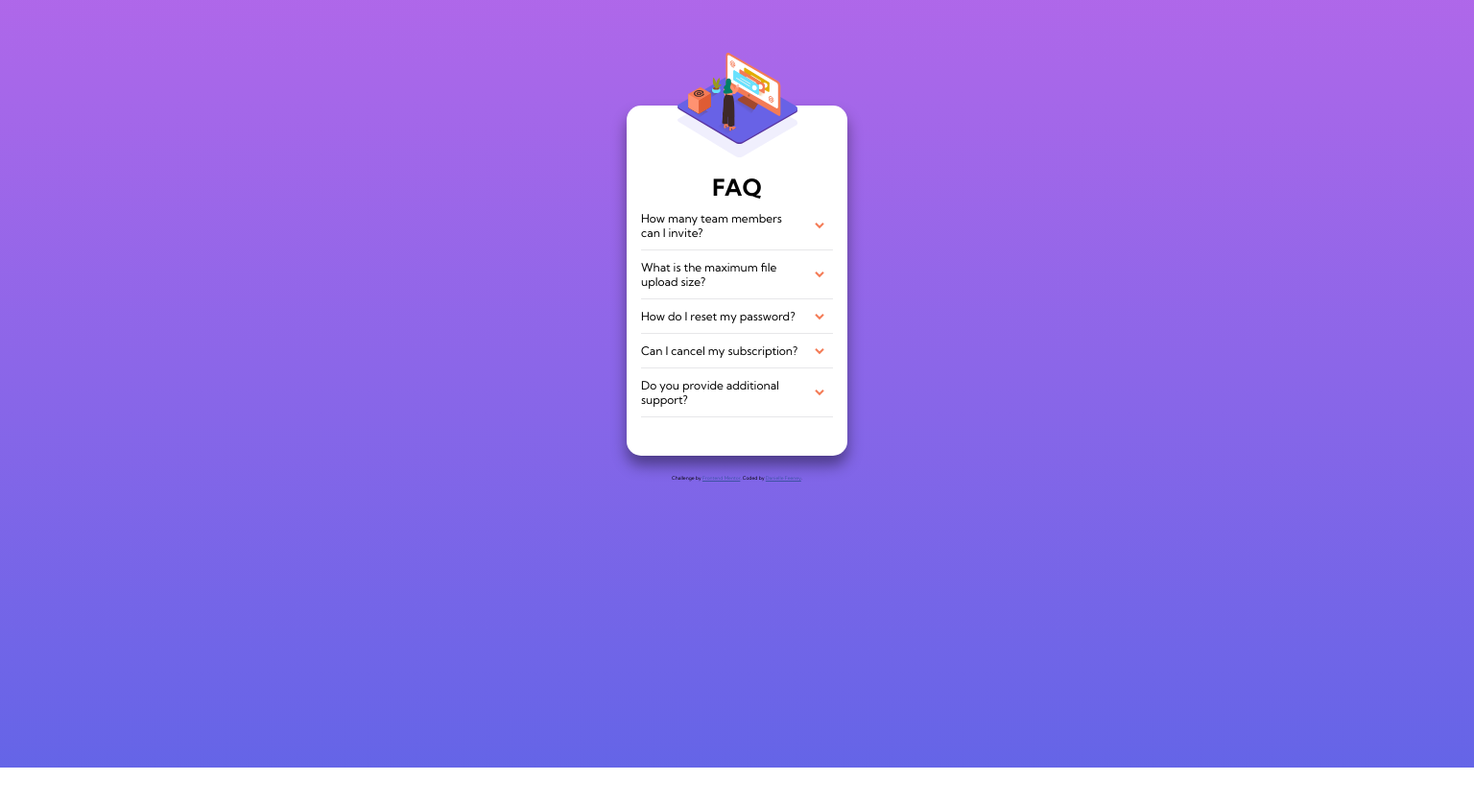
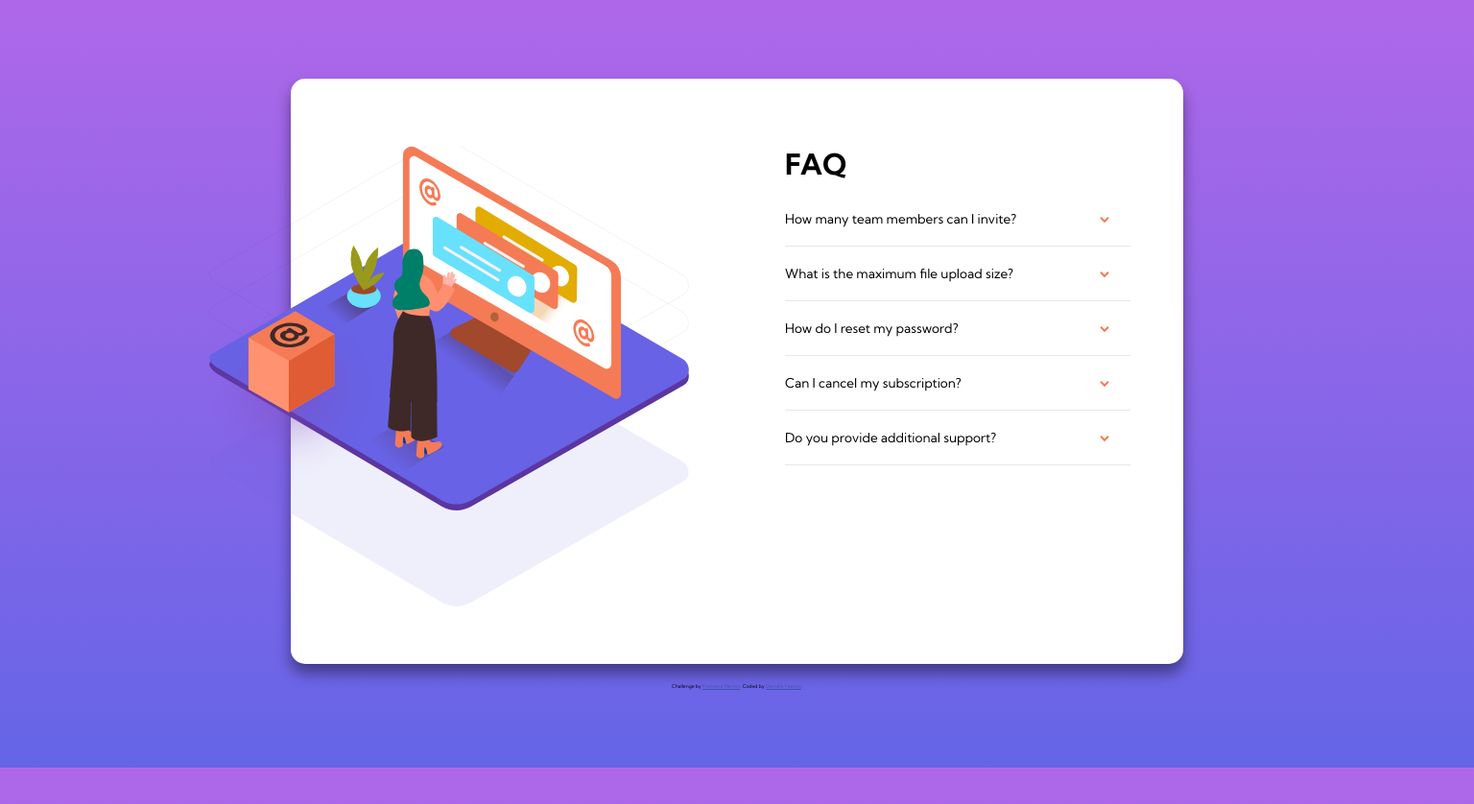
Before and after one commit to dfeeney96/faq-accordion, a plain HTML site: page index.html in a window 1536 px wide. Shown: the whole page at 96% size. Before the commit the page ends 800 px from the top, so only its background shows below. Drawn offline with Linux system fonts and the light colour scheme.

Commit message:
update css to include desktop layout

```diff
--- a/index.html
+++ b/index.html
@@ -11,11 +11,17 @@
   <link rel="stylesheet" href="./styles.css">
 </head>
 <body>
-  <div class="outerlay">
-    <div class="heading-image">
-      <img src="./images/illustration-woman-online-mobile.svg" class="woman" alt="woman">
-    </div>
+
+
+    <img src="./images/illustration-woman-online-mobile.svg" class="woman-mobile" alt="woman">
     <section class="faq">
+      <div class="img-container">
+        <img src="./images/illustration-woman-online-desktop.svg" class="woman-desktop" alt="woman">
+        <img src="./images/illustration-box-desktop.svg" alt="box" class="box">
+
+      </div>
+
+      <div class="questions-col">
       <h1>FAQ</h1>
       <div class="question one">
         <h2>How many team members can I invite?</h2>
@@ -57,8 +63,8 @@
 
         <p>Chat and email support is available 24/7. Phone lines are open during normal business hours.</p>
       </div>
+      </div>
     </section>
-    </div>
 
   <div class="attribution">
     Challenge by <a href="https://www.frontendmentor.io?ref=challenge" target="_blank">Frontend Mentor</a>.
--- a/styles.css
+++ b/styles.css
@@ -17,7 +17,7 @@ body{
 
 }
 
-.woman {
+.woman-mobile {
     background-image: url("./images/bg-pattern-mobile.svg");
     background-repeat: no-repeat;
     background-size: contain;
@@ -28,6 +28,14 @@ body{
     width: 125px;
     position: relative;
     top: 55px;
+}
+
+.woman-desktop {
+    display: none;
+}
+
+.box {
+    display: none;
 }
 
 .faq {
@@ -96,3 +104,64 @@ p {
 .attribution a {
     color: hsl(228, 45%, 44%);
 }
+
+@media (min-width: 1440px){
+    body {
+        justify-content: center;
+        height: 100vh;
+    }
+
+    .faq{
+        display: grid;
+        grid-template-columns: repeat(2, 1fr);
+        width: 900px;
+        height: 550px;
+    }
+
+    .woman-mobile {
+        display: none;
+    }
+
+    .woman-desktop {
+        display: block;
+        position: relative;
+        top: 50px;
+        right: 100px;
+        width: 500px;
+        padding-bottom: 200px;
+        background-image: url("./images/bg-pattern-desktop.svg");
+        background-repeat: no-repeat;
+        background-size: contain;
+        background-position: bottom 100px left 0;
+
+    }
+
+    .box {
+        display: block;
+        position: relative;
+        right: 110px;
+        bottom: 360px;
+    }
+
+    .questions-col {
+        padding-right: 40px;
+    }
+
+    h1 {
+        font-size: 2.5rem;
+        text-align: left;
+        margin-bottom: 10px;
+     }
+
+    .question{
+        padding: 10px 0;
+    }
+
+
+
+    h2 {
+        font-size: 1.125rem;
+    }
+
+
+}
```
